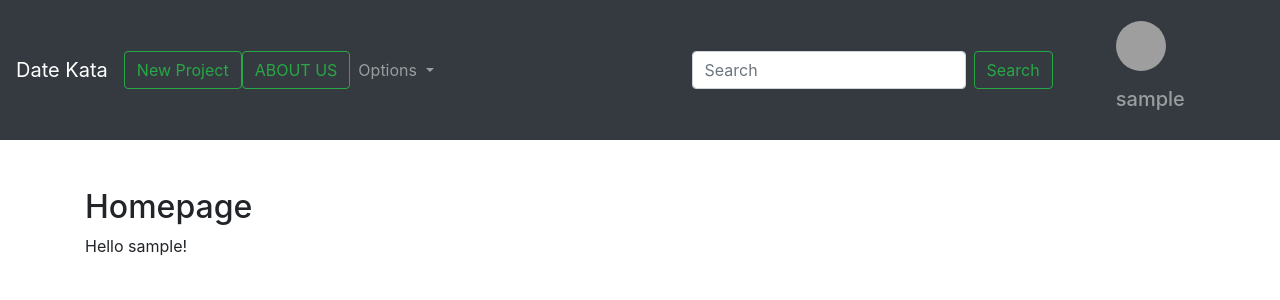
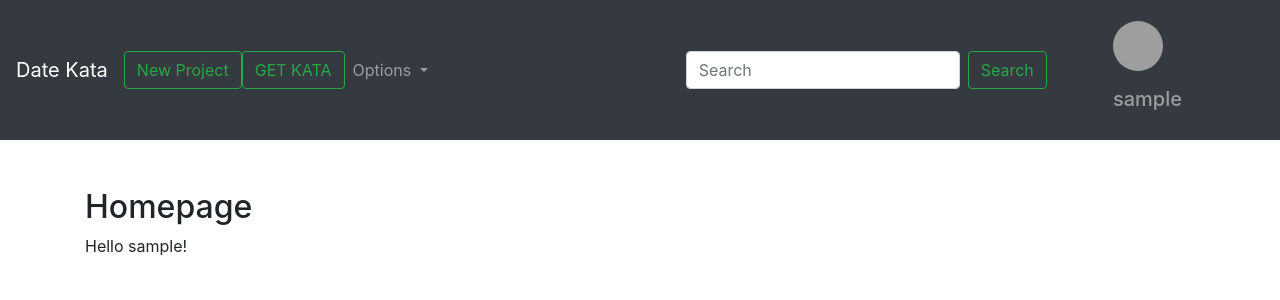
Before and after one commit to DK-denno/datekata, a Django app: page / in a window 1280 px wide. Shown: the top 300 px of the page. Run offline with Django 3.2, Linux system fonts and the light colour scheme; the visitor is signed in with stand-in values (Sample User, id 1); data comes from the database, SQL or seed files in the repository; some libraries are stand-ins or nearby versions; some web fonts are replaced; grey boxes are pictures that could not be loaded.

Commit message:
successfuly made test api call with request

```diff
--- a/date/forms.py
+++ b/date/forms.py
@@ -4,12 +4,12 @@ from django.contrib.auth.forms import UserCreationForm
 from django.contrib.auth.models import User
 
 
-
 class ProfileForm(forms.ModelForm):
     class Meta:
         model = Profile
         exclude = ['user']
-        fields = ['dp','bio']
+        fields = ['dp', 'bio']
+
 
 class SignupForm(UserCreationForm):
     email = forms.EmailField(max_length=200, help_text='Required')
--- a/date/templates/navbar.html
+++ b/date/templates/navbar.html
@@ -1,7 +1,7 @@
 <nav class="navbar navbar-expand-lg navbar-dark bg-dark">
     <a class="navbar-brand" href="/">Date Kata</a>
     <button class="btn btn-outline-success" data-toggle="modal" data-target="#account" > New Project </button>
-    <a href="about"><button class="btn btn-outline-success"> ABOUT US </button></a>
+    <a href="about"><button class="btn btn-outline-success"> GET KATA </button></a>
     <button class="navbar-toggler" type="button" data-toggle="collapse" data-target="#navbarSupportedContent" aria-controls="navbarSupportedContent" aria-expanded="false" aria-label="Toggle navigation">
       <span class="navbar-toggler-icon"></span>
     </button>
--- a/date/views.py
+++ b/date/views.py
@@ -12,6 +12,7 @@ from django.contrib.auth.models import User
 from .models import Profile
 from django.core.mail import EmailMessage
 from django.http import HttpResponse
+import requests
 
 
 @login_required
@@ -49,7 +50,9 @@ def profiles(request, id):
 
 @login_required
 def about(request):
-    return render(request, 'core/about.html')
+    response = requests.get('https://www.codewars.com/api/v1/code-challenges/fibonacci')
+    kata = response.json()
+    return render(request, 'core/about.html', {'des': kata['description'], 'name': kata['name']})
 
 
 def signup(request):
```
Also changed, not shown: date/templates/core/about.html (+4 -4 lines), 1 other file.
